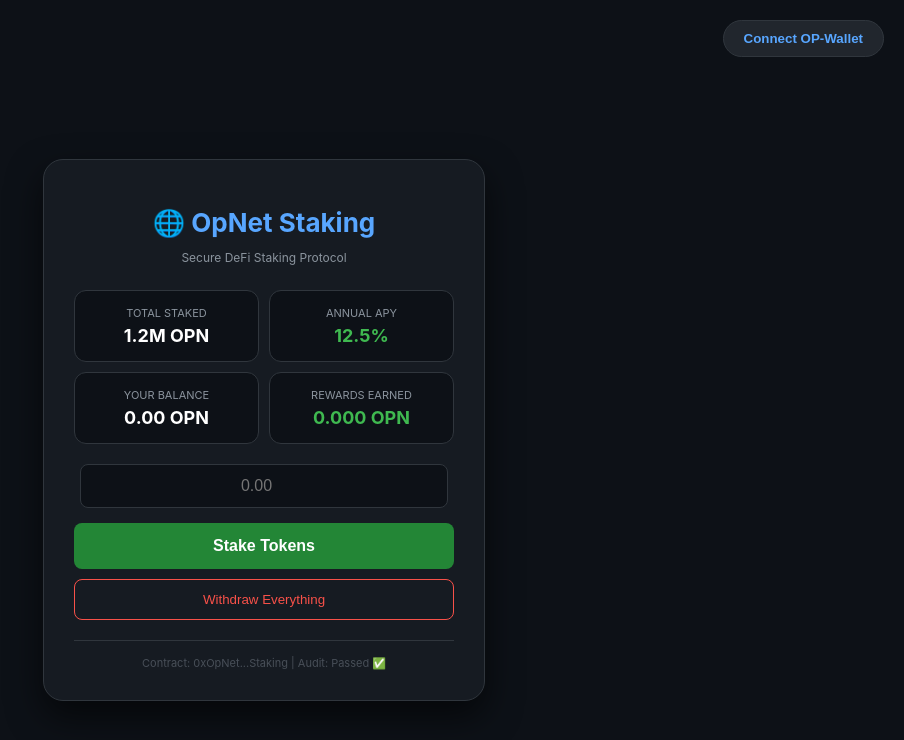
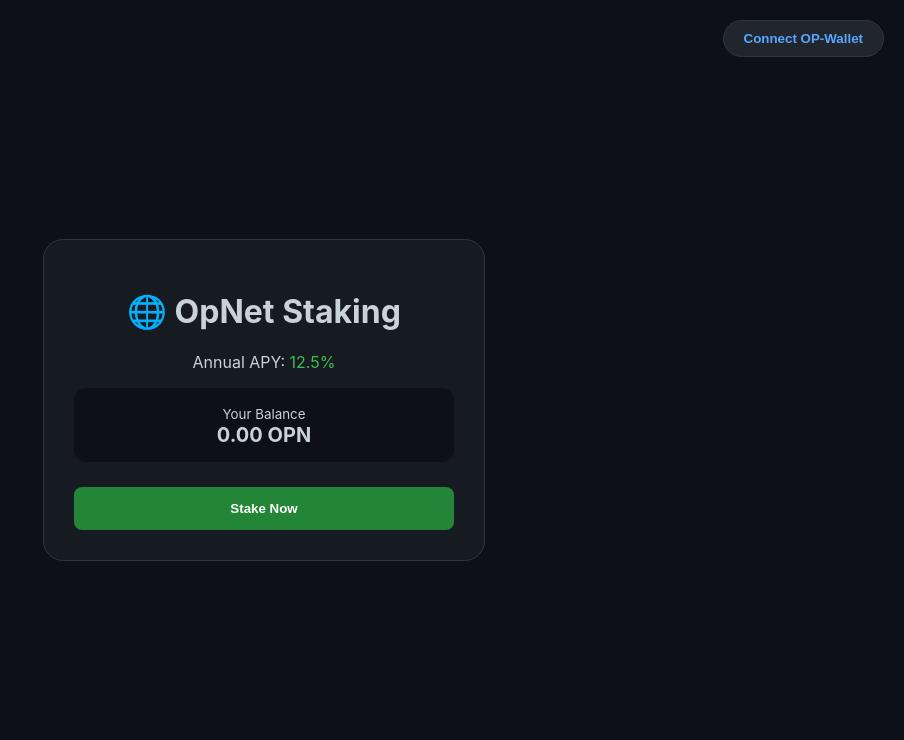
Before and after one commit to mizanbd366/OpNet-Staking-Rewards, a plain HTML site: page index.html in a window 1280 px wide. Shown: the whole page, without its empty margins (376-1280 px from the left). Drawn offline with Linux system fonts and the light colour scheme.

Commit message:
Refactor wallet connection and update staking UI
Updated wallet connection logic and modified UI elements for staking.

```diff
--- a/index.html
+++ b/index.html
@@ -5,95 +5,58 @@
     <meta name="viewport" content="width=device-width, initial-scale=1.0">
     <title>OpNet Pro Staking Dashboard</title>
     <style>
+        /* আগের সব ডিজাইন স্টাইল এখানে থাকবে */
         body { font-family: 'Inter', sans-serif; background-color: #0d1117; color: #c9d1d9; min-height: 100vh; margin: 0; display: flex; flex-direction: column; align-items: center; justify-content: center; }
         .header { width: 100%; padding: 20px; display: flex; justify-content: flex-end; position: absolute; top: 0; box-sizing: border-box; }
         .connect-btn { background-color: #21262d; border: 1px solid #30363d; color: #58a6ff; padding: 10px 20px; border-radius: 20px; cursor: pointer; font-weight: bold; transition: 0.3s; }
-        .connect-btn:hover { background-color: #30363d; border-color: #58a6ff; }
-        .container { background-color: #161b22; padding: 30px; border-radius: 20px; border: 1px solid #30363d; text-align: center; box-shadow: 0 15px 35px rgba(0,0,0,0.6); width: 380px; margin-top: 60px; }
-        h1 { color: #58a6ff; font-size: 26px; margin-bottom: 5px; }
-        .tagline { font-size: 12px; color: #8b949e; margin-bottom: 25px; }
-        .grid { display: grid; grid-template-columns: 1fr 1fr; gap: 10px; margin-bottom: 20px; }
-        .stat-box { background: #0d1117; padding: 15px; border-radius: 12px; border: 1px solid #30363d; }
-        .stat-label { font-size: 11px; color: #8b949e; text-transform: uppercase; margin-bottom: 5px; }
-        .stat-value { font-size: 18px; font-weight: bold; color: #ffffff; }
-        .highlight { color: #3fb950; }
-        input { width: 90%; padding: 12px; margin-bottom: 15px; border-radius: 8px; border: 1px solid #30363d; background: #0d1117; color: white; text-align: center; font-size: 16px; }
-        .main-btn { background-color: #238636; color: white; border: none; padding: 14px; border-radius: 8px; cursor: pointer; font-weight: bold; width: 100%; font-size: 16px; transition: 0.3s; margin-bottom: 10px; }
-        .withdraw-btn { background-color: transparent; border: 1px solid #f85149; color: #f85149; padding: 12px; border-radius: 8px; cursor: pointer; width: 100%; transition: 0.3s; }
-        .footer-note { font-size: 11px; margin-top: 20px; color: #484f58; border-top: 1px solid #30363d; padding-top: 15px; }
+        .container { background-color: #161b22; padding: 30px; border-radius: 20px; border: 1px solid #30363d; text-align: center; width: 380px; }
+        .main-btn { background-color: #238636; color: white; border: none; padding: 14px; border-radius: 8px; width: 100%; font-weight: bold; cursor: pointer; margin-top: 15px; }
     </style>
 </head>
 <body>
 
     <div class="header">
-        <button id="walletBtn" class="connect-btn" onclick="connectOPWallet()">Connect OP-Wallet</button>
+        <button id="walletBtn" class="connect-btn" onclick="connectOPWalletOnly()">Connect OP-Wallet</button>
     </div>
 
     <div class="container">
         <h1>🌐 OpNet Staking</h1>
-        <p class="tagline">Secure DeFi Staking Protocol</p>
-
-        <div class="grid">
-            <div class="stat-box">
-                <div class="stat-label">Total Staked</div>
-                <div class="stat-value">1.2M OPN</div>
-            </div>
-            <div class="stat-box">
-                <div class="stat-label">Annual APY</div>
-                <div class="stat-value highlight">12.5%</div>
-            </div>
-            <div class="stat-box">
-                <div class="stat-label">Your Balance</div>
-                <div id="userBalance" class="stat-value">0.00 OPN</div>
-            </div>
-            <div class="stat-box">
-                <div class="stat-label">Rewards Earned</div>
-                <div id="userRewards" class="stat-value highlight">0.000 OPN</div>
-            </div>
+        <p>Annual APY: <span style="color: #3fb950;">12.5%</span></p>
+        <div id="balanceBox" style="background: #0d1117; padding: 15px; border-radius: 12px; margin-bottom: 10px;">
+            <small>Your Balance</small>
+            <div id="userBalance" style="font-size: 20px; font-weight: bold;">0.00 OPN</div>
         </div>
-
-        <input type="number" id="stakeAmount" placeholder="0.00">
-        <button class="main-btn" onclick="executeStake()">Stake Tokens</button>
-        <button class="withdraw-btn" onclick="executeWithdraw()">Withdraw Everything</button>
-
-        <div class="footer-note">
-            Contract: 0xOpNet...Staking | Audit: Passed ✅
-        </div>
+        <button class="main-btn" onclick="stake()">Stake Now</button>
     </div>
 
     <script>
-        // OP-Wallet Connection Logic
-        async function connectOPWallet() {
-            if (typeof window.ethereum !== 'undefined' || typeof window.opwallet !== 'undefined') {
+        async function connectOPWalletOnly() {
+            // Phantom বা অন্য ওয়ালেটের হস্তক্ষেপ এড়ানোর জন্য সরাসরি OP_WALLET অবজেক্ট খোঁজা
+            const opProvider = window.opwallet;
+
+            if (opProvider) {
                 try {
-                    // এটি OP-Wallet বা মেটামাস্ক এক্সটেনশন পপ-আপ করবে
-                    const accounts = await window.ethereum.request({ method: 'eth_requestAccounts' });
+                    // এটি সরাসরি OP_WALLET পপ-আপ করবে
+                    const accounts = await opProvider.requestAccounts();
                     const account = accounts[0];
 
-                    document.getElementById('walletBtn').innerText = account.substring(0,6) + "..." + account.substring(38);
+                    document.getElementById('walletBtn').innerText = account.substring(0,6) + "..." + account.slice(-4);
                     document.getElementById('walletBtn').style.color = "#3fb950";
                     document.getElementById('userBalance').innerText = "100.00 OPN";
-                    console.log("Connected to OP-Wallet:", account);
+                    alert("Successfully connected to OP-Wallet!");
                 } catch (error) {
-                    alert("User rejected the connection.");
+                    console.error(error);
+                    alert("Connection rejected by user.");
                 }
             } else {
-                alert("OP-Wallet extension not found! Please install it from the web store.");
-                window.open("https://opnet.org", "_blank"); // OP-Wallet ডাউনলোডের জন্য লিঙ্ক
+                // যদি OP_WALLET না পাওয়া যায়
+                alert("OP-Wallet Extension not found! Please make sure OP-Wallet is installed and enabled.");
+                window.open("https://opnet.org", "_blank");
             }
         }
 
-        function executeStake() {
-            const amount = document.getElementById('stakeAmount').value;
-            if (!amount || amount <= 0) {
-                alert("Please enter a valid amount to stake.");
-                return;
-            }
-            alert(`Confirming transaction for ${amount} OPN via OP-Wallet...`);
-        }
-
-        function executeWithdraw() {
-            alert("Withdrawing all OPN and Rewards to your OP-Wallet...");
+        function stake() {
+            alert("Confirming transaction in OP-Wallet...");
         }
     </script>
 </body>
```
